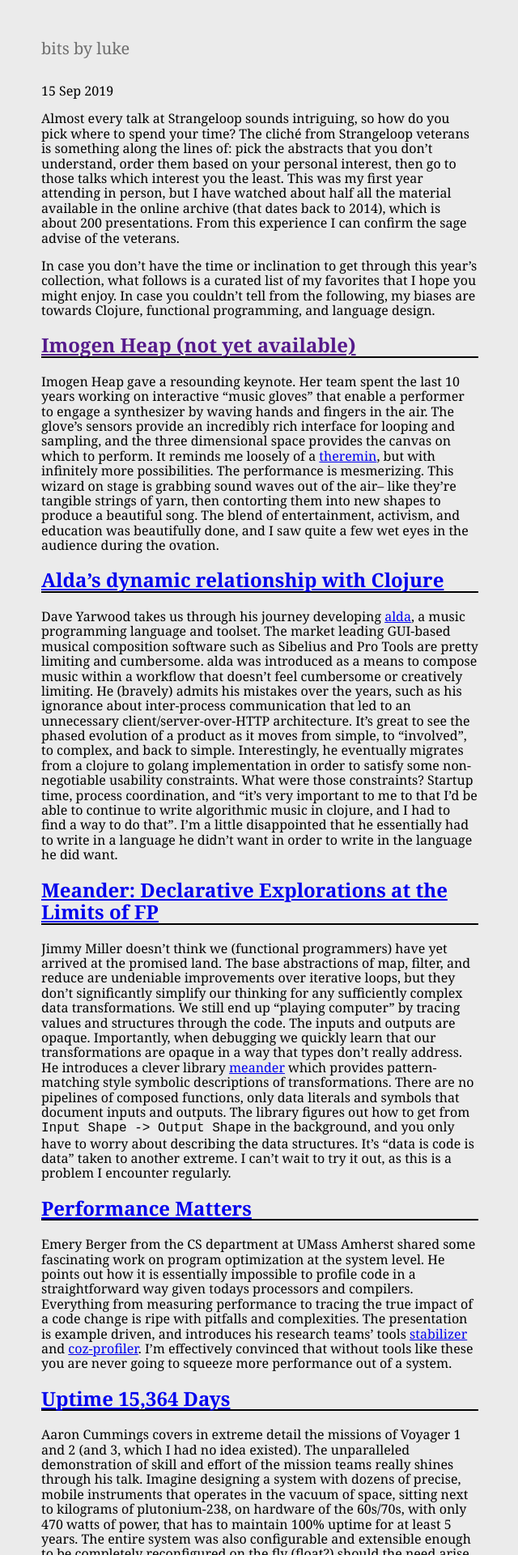
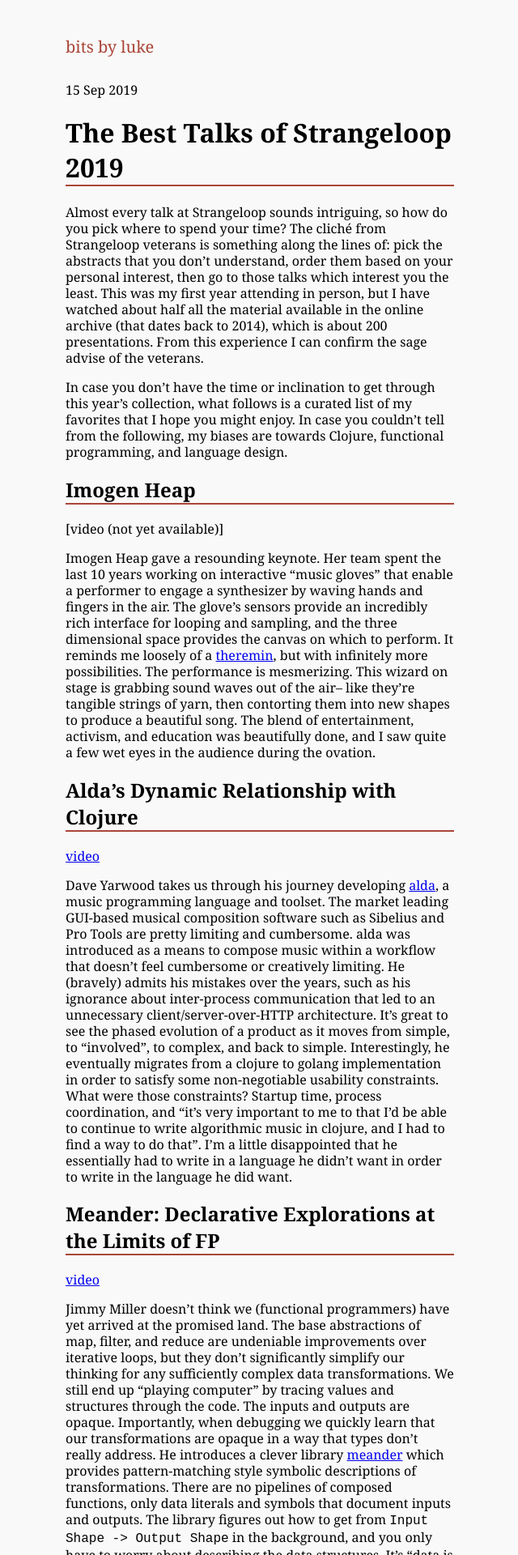
Before and after one commit to lwhorton/lwhorton.github.io, a Jekyll site: the page built from _posts/2019-09-15-best-talks-of-strangeloop-2019.md, in a window 1280 px wide. Shown: the top 1920 px of the page at 81% size, without its empty margins (319-959 px from the left). Built offline with Jekyll 4.4.1, drawn with Linux system fonts in a browser that asks for light colours.

Commit message:
better? colors

```diff
--- a/_posts/2019-09-15-best-talks-of-strangeloop-2019.md
+++ b/_posts/2019-09-15-best-talks-of-strangeloop-2019.md
@@ -2,6 +2,8 @@
 layout: post
 title: The Best Talks of Strangeloop 2019
 ---
+
+# The Best Talks of Strangeloop 2019
 
 Almost every talk at Strangeloop sounds intriguing, so how do you pick where to
 spend your time? The cliché from Strangeloop veterans is something along the
@@ -14,10 +16,13 @@
 
 In case you don't have the time or inclination to get through this year's
 collection, what follows is a curated list of my favorites that I hope you might
-enjoy. In case you couldn't tell from the following, my
-biases are towards Clojure, functional programming, and language design.
+enjoy. In case you couldn't tell from the following, my biases are towards
+Clojure, functional programming, and language design.
 
-## [Imogen Heap (not yet available)]()
+## Imogen Heap
+
+[video (not yet available)]
+
 Imogen Heap gave a resounding keynote. Her team spent the last 10 years working
 on interactive "music gloves" that enable a performer to engage a synthesizer by
 waving hands and fingers in the air. The glove's sensors provide an incredibly
@@ -30,7 +35,10 @@
 entertainment, activism, and education was beautifully done, and I saw quite a
 few wet eyes in the audience during the ovation.
 
-## [Alda's dynamic relationship with Clojure](https://www.youtube.com/watch?v=6hUihVWdgW0)
+## Alda's Dynamic Relationship with Clojure
+
+[video](https://www.youtube.com/watch?v=6hUihVWdgW0)
+
 Dave Yarwood takes us through his journey developing
 [alda](https://github.com/alda-lang), a music programming language and toolset.
 The market leading GUI-based musical composition software such as Sibelius and
@@ -48,7 +56,10 @@
 essentially had to write in a language he didn't want in order to write in the
 language he did want.
 
-## [Meander: Declarative Explorations at the Limits of FP](https://www.youtube.com/watch?v=9fhnJpCgtUw)
+## Meander: Declarative Explorations at the Limits of FP
+
+[video](https://www.youtube.com/watch?v=9fhnJpCgtUw)
+
 Jimmy Miller doesn't think we (functional programmers) have yet arrived at the
 promised land. The base abstractions of map, filter, and reduce are undeniable
 improvements over iterative loops, but they don't significantly simplify our
@@ -64,7 +75,10 @@
 describing the data structures. It's "data is code is data" taken to another
 extreme. I can't wait to try it out, as this is a problem I encounter regularly.
 
-## [Performance Matters](https://www.youtube.com/watch?v=r-TLSBdHe1A)
+## Performance Matters
+
+[video](https://www.youtube.com/watch?v=r-TLSBdHe1A)
+
 Emery Berger from the CS department at UMass Amherst shared some fascinating
 work on program optimization at the system level. He points out how it is
 essentially impossible to profile code in a straightforward way given todays
@@ -76,7 +90,10 @@
 that without tools like these you are never going to squeeze more performance
 out of a system.
 
-## [Uptime 15,364 Days](https://www.youtube.com/watch?v=H62hZJVqs2o)
+## Uptime 15,364 Days
+
+[video](https://www.youtube.com/watch?v=H62hZJVqs2o)
+
 Aaron Cummings covers in extreme detail the missions of Voyager 1 and 2 (and 3,
 which I had no idea existed). The unparalleled demonstration of skill and effort
 of the mission teams really shines through his talk. Imagine designing a system
--- a/_sass/main.scss
+++ b/_sass/main.scss
@@ -1,25 +1,43 @@
+$primary: #AA4639;
+$background: #f9f9f9;
+
 html {
-    background-color: #EBEBEB;
+    background-color: $background;
     font-family: Georgia;
+    font-size: 16px;
+    font-color: white;
+    line-height: 1.25rem;
     width: 100%;
+}
+
+h1, h2, h3, h4, h5 {
+    line-height: normal;
 }
 
 body {
     margin: 0 .5rem;
 }
 
+a:hover {
+   color: black;
+}
+
 nav {
     margin: 0 0 2rem 0;
 
     & > a {
-        color: #6E6E6E;
+        //color: #6E6E6E;
         font-size: 1.25rem;
         text-decoration: none;
 
         &:hover {
             color: black;
         }
+        &,:visited {
+            color: $primary;
+        }
     }
+
 }
 
 button {
@@ -30,11 +48,11 @@
 }
 
 h1, h2 {
-    border-bottom: 2px solid;
+    border-bottom: 2px solid $primary;
 }
 
 footer {
-    border-top: 2px solid lighten(gray, 30%);
+    border-top: 2px solid $primary;
     margin-top: 2rem;
     padding: 2rem 0;
 }
@@ -59,7 +77,7 @@
 
 #root {
     margin: 3rem auto 2rem auto;
-    max-width: 540px;
+    max-width: 30rem;
 }
 
 .date {
```
